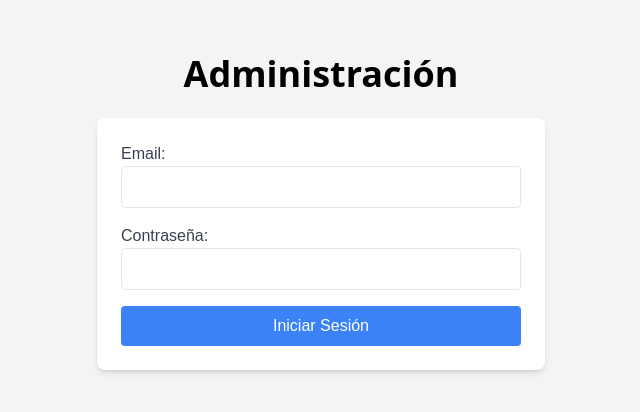
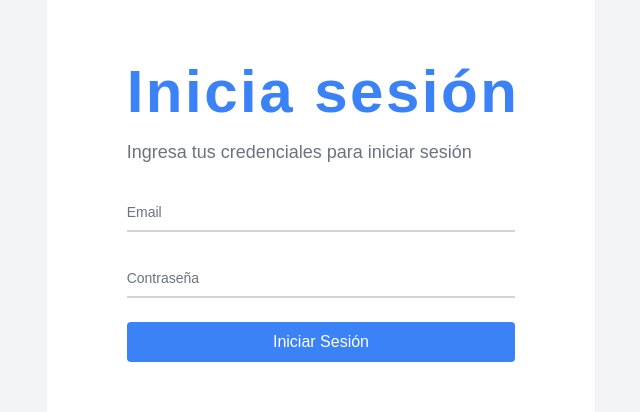
Before and after one commit to MarkOsBab/votes-app, a React (Create React App) app: page /admin in a window 1280 px wide. Shown: the part 188-600 px from the top of the page, without its empty margins (319-959 px from the left). Built offline with nearby package versions, Linux system fonts and the light colour scheme; no server answers.

Commit message:
Login styles - validations

```diff
--- a/src/components/AdminLogin.js
+++ b/src/components/AdminLogin.js
@@ -1,17 +1,30 @@
-import React, { useState } from 'react';
+import React, { useEffect, useState } from 'react';
 import axios from 'axios';
 import Cookies from 'js-cookie';
 import CryptoJS from 'crypto-js';
-import { Formik, Form, Field, ErrorMessage } from 'formik';
+import { Formik, Form, Field } from 'formik';
 import * as Yup from 'yup';
 import ButtonLoader from './ButtonLoader';
+import ValidationErrorMessage from './ValidationErrorMessage';
+import Loader from './Loader';
+import AnimatedTitle from './AnimatedTitle';
 
 function AdminLogin() {
   const [message, setMessage] = useState('');
+  const [loading, setLoading] = useState(true);
 
   const apiUrl = process.env.REACT_APP_API_URL;
   const apiKey = process.env.REACT_APP_API_KEY;
   const jwtSecret = process.env.REACT_APP_JWT_SECRET;
+
+  useEffect(() => {
+    const smoothLoading = () => {
+      setTimeout(() => {
+        setLoading(false);
+      }, 500);
+    };
+    smoothLoading();
+  }, []);
 
   const validationSchema = Yup.object().shape({
     email: Yup.string()
@@ -29,7 +42,6 @@ function AdminLogin() {
           'api-token-key': apiKey,
         }
       });
-      setMessage('Acceso correcto');
       if (response.status === 200) {
         const token = response.data.access_token;
         const encryptedToken = CryptoJS.AES.encrypt(token, jwtSecret).toString();
@@ -37,7 +49,7 @@ function AdminLogin() {
         window.location.href = '/admin/panel';
       }
     } catch (error) {
-      if(error.response?.data?.error === 'Error email or password.') {
+      if (error.response?.data?.error === 'Error email or password.') {
         setMessage('Error de usuario o contraseña');
       } else {
         setMessage('Ocurrió un error al iniciar sesión.');
@@ -48,32 +60,43 @@ function AdminLogin() {
   };
 
   return (
+    <>
+      {loading && <Loader />}
+      <div className={`transition-opacity duration-1000 ${loading ? 'opacity-0' : 'opacity-100'}`}>
         <Formik
           initialValues={{ email: '', password: '' }}
           validationSchema={validationSchema}
           onSubmit={handleLogin}
         >
           {({ isSubmitting }) => (
-        <Form className="w-full max-w-md bg-white p-6 rounded-lg shadow-md">
-          <div className="mb-4">
-            <label htmlFor="email" className="block text-gray-700 text-left">Email:</label>
+            <Form className="w-full bg-white p-20 rounded-xl shadow-sm hover:shadow-lg transition-all duration-1000 ease-in-out">
+              <div className="w-full flex flex-col justify-center">
+                <h1 className="mb-4 text-4xl font-extrabold leading-none tracking-tight md:text-5xl lg:text-6xl text-blue-500">
+                  <AnimatedTitle text="Inicia sesión" />
+                </h1>
+                <p className="mb-6 text-lg font-normal text-gray-500">Ingresa tus credenciales para iniciar sesión</p>
+              </div>
+              <div className="relative z-0 w-full mb-6 group">
                 <Field
                   type="email"
                   name="email"
                   id="email"
-              className="w-full px-3 py-2 border rounded"
+                  className="block py-2.5 px-0 w-full text-sm text-gray-900 bg-transparent border-0 border-b-2 border-gray-300 appearance-none focus:outline-none focus:ring-0 focus:border-blue-600 peer"
+                  placeholder=" "
                 />
-            <ErrorMessage name="email" component="div" className="text-red-500 text-sm mt-1" />
+                <label htmlFor="email" className="absolute text-sm text-gray-500 duration-300 transform -translate-y-6 scale-75 top-3 -z-10 origin-[0] peer-focus:left-0 peer-focus:text-blue-600 peer-placeholder-shown:scale-100 peer-placeholder-shown:translate-y-0 peer-focus:scale-75 peer-focus:-translate-y-6">Email</label>
+                <ValidationErrorMessage name="email" />
               </div>
-          <div className="mb-4">
-            <label htmlFor="password" className="block text-gray-700 text-left">Contraseña:</label>
+              <div className="relative z-0 w-full mb-6 group">
                 <Field
                   type="password"
                   name="password"
                   id="password"
-              className="w-full px-3 py-2 border rounded"
+                  className="block py-2.5 px-0 w-full text-sm text-gray-900 bg-transparent border-0 border-b-2 border-gray-300 appearance-none focus:outline-none focus:ring-0 focus:border-blue-600 peer"
+                  placeholder=" "
                 />
-            <ErrorMessage name="password" component="div" className="text-red-500 text-sm mt-1" />
+                <label htmlFor="password" className="absolute text-sm text-gray-500 duration-300 transform -translate-y-6 scale-75 top-3 -z-10 origin-[0] peer-focus:left-0 peer-focus:text-blue-600 peer-placeholder-shown:scale-100 peer-placeholder-shown:translate-y-0 peer-focus:scale-75 peer-focus:-translate-y-6">Contraseña</label>
+                <ValidationErrorMessage name="password" />
               </div>
               <button
                 type="submit"
@@ -82,10 +105,16 @@ function AdminLogin() {
               >
                 {isSubmitting ? <ButtonLoader /> : 'Iniciar Sesión'}
               </button>
-          {message && <p className="mt-4 text-center">{message}</p>}
+              <ul className={`max-w-md space-y-2 list-disc list-inside text-left transition-opacity duration-1000 text-red-500 ${message ? 'opacity-100' : 'opacity-0'}`}>
+                {message && (
+                  <li key={message}>{message}</li>
+                )}
+              </ul>
             </Form>
           )}
         </Formik>
+      </div>
+    </>
   );
 }
 
--- /dev/null
+++ b/src/components/AnimatedTitle.js
@@ -0,0 +1,29 @@
+import React, { useEffect, useState } from 'react';
+import { animated, useTrail } from '@react-spring/web';
+
+const AnimatedTitle = ({ text }) => {
+  const [items, setItems] = useState([]);
+
+  useEffect(() => {
+    setItems(text.split(''));
+  }, [text]);
+
+  const trail = useTrail(items.length, {
+    opacity: 1,
+    transform: 'translate3d(0,0px,0px)',
+    from: { opacity: 0, transform: 'translate3d(0,100px,0)' },
+    config: { mass: 1, tension: 2000, friction: 100 },
+  });
+
+  return (
+    <div className="flex space-x-1">
+      {trail.map((props, index) => (
+        <animated.span key={index} style={props}>
+          {items[index] === ' ' ? '\u00A0' : items[index]}
+        </animated.span>
+      ))}
+    </div>
+  );
+};
+
+export default AnimatedTitle;
--- a/src/components/VoterForm.js
+++ b/src/components/VoterForm.js
@@ -4,32 +4,8 @@ import Loader from './Loader';
 import ButtonLoader from './ButtonLoader';
 import { Formik, Form, Field } from 'formik';
 import * as Yup from 'yup';
-import { animated, useTrail } from '@react-spring/web';
 import ValidationErrorMessage from './ValidationErrorMessage';
-
-const AnimatedTitle = ({ text }) => {
-  const [items, setItems] = useState([]);
-  useEffect(() => {
-    setItems(text.split(''));
-  }, [text]);
-
-  const trail = useTrail(items.length, {
-    opacity: 1,
-    transform: 'translate3d(0,0px,0px)',
-    from: { opacity: 0, transform: 'translate3d(0,100px,0)' },
-    config: { mass: 1, tension: 2000, friction: 100 },
-  });
-
-  return (
-    <div className="flex space-x-1">
-      {trail.map((props, index) => (
-        <animated.span key={index} style={props}>
-          {items[index] === ' ' ? '\u00A0' : items[index]}
-        </animated.span>
-      ))}
-    </div>
-  );
-};
+import AnimatedTitle from './AnimatedTitle';
 
 function VoterForm() {
   const [candidates, setCandidates] = useState([]);
--- a/src/pages/AdminPage.js
+++ b/src/pages/AdminPage.js
@@ -25,7 +25,6 @@ const AdminPage = () => {
 
   return (
     <div className="flex flex-col items-center justify-center min-h-screen bg-gray-100">
-      <h1 className="text-4xl font-bold mb-6 font-sans">Administración</h1>
       <AdminLogin />
     </div>
   );
```
Lines whose indentation alone changed are shown as unchanged.
